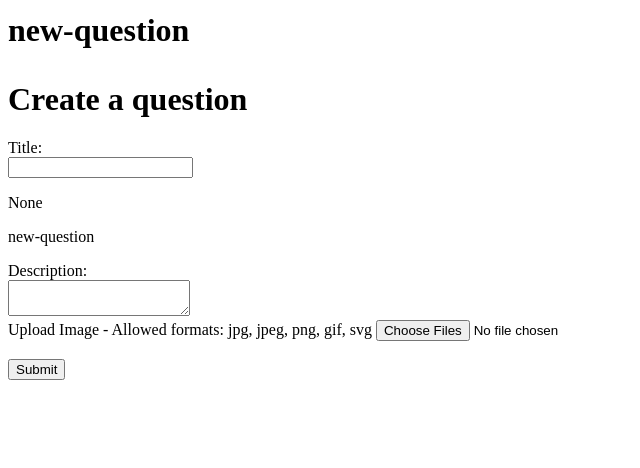
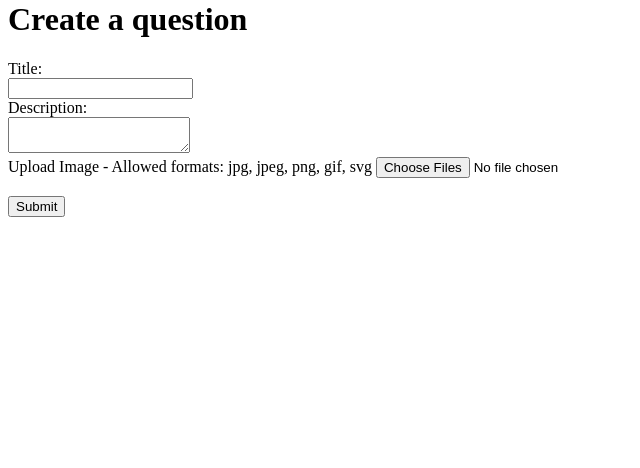
Before and after one commit to jpeter82/askmate-advanced, a Flask app: page /new-question in a window 1280 px wide. Shown: the part 332-800 px from the top of the page, without its empty margins (0-640 px from the left). Run offline with Flask 2, Linux system fonts and the light colour scheme.

Commit message:
comment add, edit, delete added. code cleaning. nice

```diff
--- a/main.py
+++ b/main.py
@@ -10,12 +10,6 @@ app = Flask(__name__)
 @app.route('/list', methods=['GET', 'POST'])
 def index():
     if request.method == 'POST':
-        print(request.form)
-        if len(request.form.get('message', '')) < 10 and int(request.form.get('typeID')) == 0:
-            return redirect(url_for('show_question_form'))
-
-        if len(request.form.get('message', '')) < 10 and int(request.form.get('typeID')) == 1:
-            return redirect(url_for('show_answer_form', question_id=request.form.get('questionID')))
 
         type = 'question' if int(request.form['typeID']) == 0 else 'answer'
         if int(request.form['modID']) == -1:
@@ -24,7 +18,7 @@ def index():
         elif int(request.form['modID']) == -2:
             logic.new_comment(request.form)
         elif int(request.form['modID']) == -3:
-            logic.edit_comment(request.form)                        # form if theme == comment commentID
+            logic.edit_comment(request.form)
         else:
             # UPDATE
             logic.edit_q_a(request.form, type)
@@ -33,11 +27,6 @@ def index():
 
 @app.route('/question/<int:question_id>')
 def question(question_id):
-    """
-    try:
-        logic.update_view_number(question_id)
-    except IndexError:
-        pass"""
     return render_template("question.html", data=logic.single_question(question_id, answers=True))
 
 
@@ -54,7 +43,7 @@ def show_question_form(question_id=None, action=None):
     else:
         theme = 'new-question'
         data = None
-    return render_template('form.html', question=data, theme=theme, question_id=question_id)
+    return render_template('form.html', data=data, theme=theme, question_id=question_id)
 
 
 @app.route('/question/<int:question_id>/new-answer', methods=['GET', 'POST'])
@@ -70,18 +59,30 @@ def show_answer_form(answer_id=None, question_id=None, action=None):
     else:
         data = None
         theme = 'new-answer'
-    return render_template('form.html', theme=theme, question=data, question_id=question_id, answer_id=answer_id)
+    return render_template('form.html', theme=theme, data=data, question_id=question_id, answer_id=answer_id)
+
+
+@app.route('/comment/<comment_id>/edit')
+def show_comment_form(comment_id=None):
+    theme = 'comment'
+    data = logic.single_dict(comment_id, 'comment')
+    return render_template('form.html', theme=theme, comment_id=comment_id, data=data)
 
 
 @app.route("/answer/<int:answer_id>/delete")
-def delete_answer(answer_id):
-    logic.delete(answer_id, 'answer')
-    return redirect(url_for('index'))
-
-
 @app.route("/question/<int:question_id>/delete")
-def delete_question(question_id):
-    logic.delete(question_id, 'question')
+@app.route("/comments/<int:comment_id>/delete")
+def delete(comment_id=None, answer_id=None, question_id=None):
+    if comment_id:
+        id_to_delete = comment_id
+        mode = 'comment'
+    elif answer_id:
+        id_to_delete = answer_id
+        mode = 'answer'
+    else:
+        id_to_delete = question_id
+        mode = 'question'
+    logic.delete(id_to_delete, mode)
     return redirect(url_for('index'))
 
 
@@ -94,19 +95,6 @@ def search_questions():
     return render_template('search.html', search_phrase=search_phrase, data=data)
 
 
-"""
-@app.route("/answer/<answer_id>/vote-<direction>")
-@app.route("/question/<question_id>/vote-<direction>")
-def vote(direction, question_id=None, answer_id=None):
-    if question_id:
-        logic.process_votes(question_id, questions=True, direction=direction)
-    elif answer_id:
-        logic.process_votes(answer_id, questions=False, direction=direction)
-        question_id = logic.get_question_by_answer_id(answer_id)['question'][0][0]
-    return redirect(url_for('question', question_id=question_id))
-"""
-
-
 @app.errorhandler(404)
 def page_not_found(error):
     return 'Oops, page not found!', 404
--- a/templates/form.html
+++ b/templates/form.html
@@ -6,22 +6,21 @@ or theme == "answer" %} Answer {% else -%} Question {% endif %} {% endblock %}
     <div>
         <div>
             <h1>
-                <p>{{ theme }}</p>
                 {% if theme == "new-answer" %} Create an answer {% elif theme == "new-question" %} Create a question {% elif theme == "answer"
                 %} Edit an answer {% elif theme == "question" %} Edit a question {% endif %}
             </h1>
             <form action="/" method="POST" enctype='multipart/form-data'>
                 <div>
                     <input type="hidden" name="modID" value="{% if theme == 'question' %} 0 {% elif theme == 'answer' %} 1
-                     {% elif theme == 'new-comment' %} -2 {% elif theme == 'new-comment' %} -3 {% else %}-1{% endif %}" />
+                     {% elif theme == 'new-comment' %} -2 {% elif theme == 'comment' %} -3 {% else %}-1{% endif %}" />
                 </div>
                 <div>
                     <input type="hidden" name="typeID" value="{% if theme == 'new-question' or theme == 'question' or theme == 'new-question-comment' %} 0
                     {% elif theme == 'comment' %} -3 {% else %}1{% endif %}" />
                 </div>
-                {% if theme == "new-comment" %}
+                {% if theme == "comment" %}
                 <div>
-                    <input type="hidden" name="commentID" value="">
+                    <input type="hidden" name="commentID" value="{{ comment_id }}">
                 </div>
                 {% endif %}
                 {% if question_id %}
@@ -34,19 +33,16 @@ or theme == "answer" %} Answer {% else -%} Question {% endif %} {% endblock %}
                     <input type="hidden" name="answerID" value="{{ answer_id }}" />
                 </div>
                 {% endif %}
-                <p>{{answer_id}}</p>
                 {% if theme == "question" or theme == "new-question" %}
                 <div>
                     <label for="title">Title:</label></br>
-                    <input type="text" name="title" value="{% if theme == 'question' %}{{ question['title'] }}{% endif %}">
+                    <input type="text" name="title" value="{% if theme == 'question' %}{{ data['title'] }}{% endif %}" required>
                 </div>
                 {% endif %}
-                <p>{{question}}</p>
-                <p>{{theme}}</p>
 
                 <div>
                     <label for="message">Description:</label></br>
-                    <textarea type="text" name="message">{% if theme == "question" %}{{ question['message'] }}{% elif theme == "answer" %}{{ question['message'] }}{% endif %}</textarea>
+                    <textarea type="text" name="message" minlength="10" required>{% if theme == "question" %}{{ data['message'] }}{% elif theme == "answer" %}{{ data['message'] }}{% endif %}</textarea>
                 </div>
                 <div>
                     <label for="file-upload">Upload Image - Allowed formats: jpg, jpeg, png, gif, svg</label>
--- a/templates/question.html
+++ b/templates/question.html
@@ -45,6 +45,9 @@
         </td>
         <td>
             <span>{{ comment['comment_body'] }}</span>
+        </td>
+        <td>
+            <span><a href="/comments/{{ comment['comment_id'] }}/delete">Delete</a></span>
         </td>
     </tr>
 </table>
@@ -95,6 +98,9 @@
             <td>
                 <span>{{ response['comment_body'] }}</span>
             </td>
+            <td>
+                <span><a href="/comments/{{ response['comment_id'] }}/delete">Delete</a></span>
+            </td>
         </tr>
     </table>
     {% endif %} {% endfor %} {% endfor %}
```
Also changed, not shown: logic.py (+6 -9 lines).
